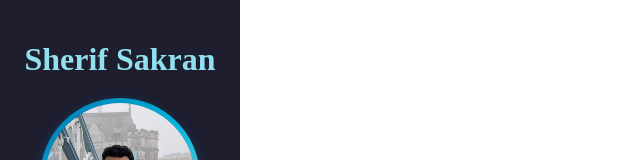
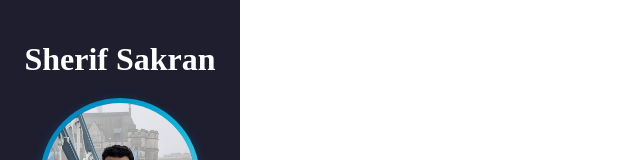
Before and after one commit to Sherif-Sakran/Sherif-Sakran.github.io, a React (Vite) app: page / in a window 1280 px wide. Shown: the top 160 px of the page, without its empty margins (0-640 px from the left). Built offline with nearby package versions, Linux system fonts and the light colour scheme.

Commit message:
changed header font color

```diff
--- a/src/css/Sidebar.css
+++ b/src/css/Sidebar.css
@@ -16,7 +16,7 @@
 h1 {
   font-size: 2em;
   margin-bottom: 20px;
-  color: #90e0ef; /* Light blue color for the heading */
+  color: #ffffff; /* Light blue color for the heading */
 }
 
 .profile-pic {
```
